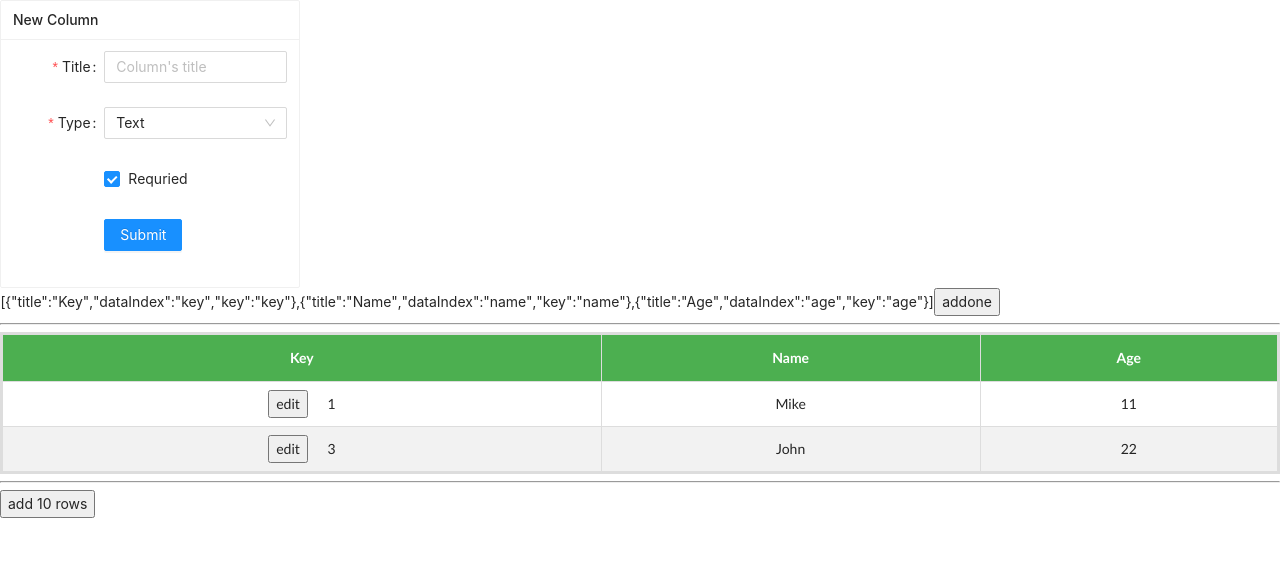
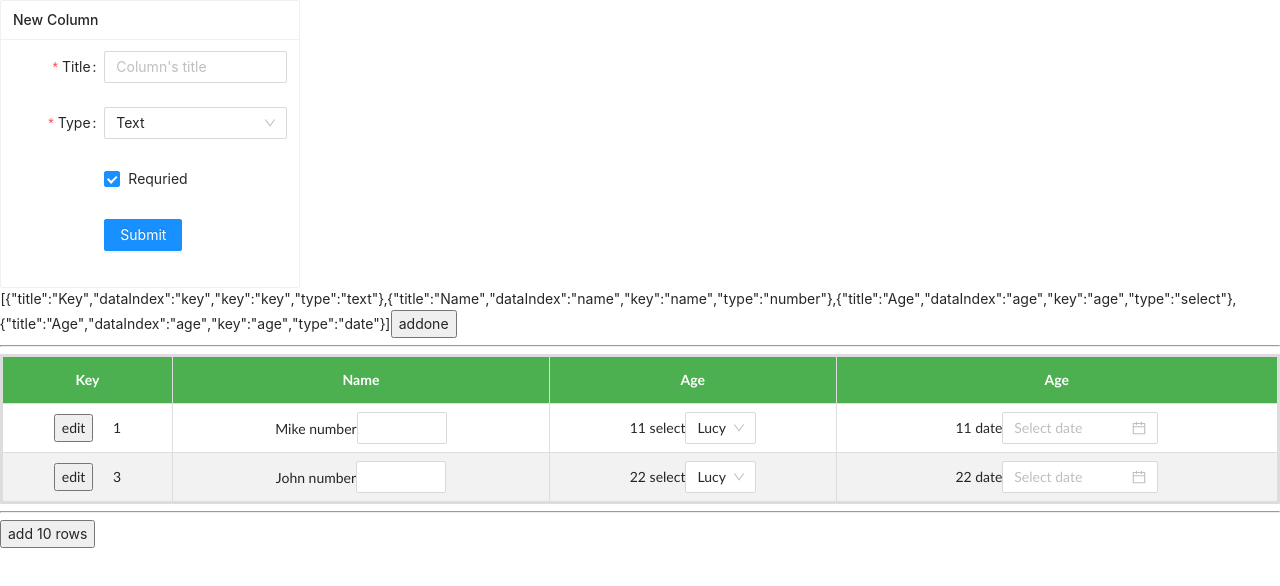
Before and after one commit to ZamurVedovatto/spreadsheet-exam, a React (Create React App) app: page / in a window 1280 px wide. Shown: the top 586 px of the page. Built offline with nearby package versions, Linux system fonts and the light colour scheme.

Commit message:
render types for the fields

```diff
--- a/src/components/DataTable.js
+++ b/src/components/DataTable.js
@@ -1,5 +1,7 @@
 import './DataTable.css'
 import { useState, useEffect } from "react";
+import { Input, InputNumber, Select, DatePicker, Space } from 'antd';
+const { Option } = Select;
 
 export default function DataTable({ columns, dataSource }) {
   const [inEditMode, setInEditMode] = useState({
@@ -29,12 +31,61 @@ export default function DataTable({ columns, dataSource }) {
     // setUnitPrice(null);
   }
 
-  const KeyRow = ({ column, columnData }) => {
+  const handleChangeSelect = (value) => {
+    console.log(`selected ${value}`);
+  }
+
+  const handleChangeInput = (value) => {
+    console.log('changed', value);
+  }
+
+  const handleChangeDate = (date, dateString) => {
+    console.log(date, dateString);
+  }
+
+  const EditRow = ({ column, columnData }) => {
     return <td key={column.key}><button style={{ marginRight: '1rem' }} onClick={onEdit}>edit</button> {columnData[`${column.key}`]}</td>
   }
 
   const SimpleRow = ({ column, columnData }) => {
-    return <td key={column.key}>{columnData[`${column.key}`]}</td>
+    switch (column.type) {
+      case 'text':
+        return <td key={column.key}>
+          {columnData[`${column.key}`]} text
+          <Input placeholder="Basic usage" onChange={handleChangeInput} />
+        </td>
+
+      case 'number':
+        return <td key={column.key}>
+          {columnData[`${column.key}`]} number
+          <InputNumber onChange={handleChangeInput} />
+        </td>
+
+      case 'select':
+        return <td key={column.key}>
+          {columnData[`${column.key}`]} select
+          <Select defaultValue="lucy" onChange={handleChangeSelect}>
+            <Option value="jack">Jack</Option>
+            <Option value="lucy">Lucy</Option>
+            <Option value="Yiminghe">yiminghe</Option>
+          </Select>
+        </td>
+
+      case 'date':
+        return<td key={column.key}>
+          {columnData[`${column.key}`]} date
+          <Space direction="vertical">
+            <DatePicker onChange={handleChangeDate} />
+          </Space>
+        </td>
+
+
+      default:
+        return <td key={column.key}>
+          {columnData[`${column.key}`]} text
+        </td>
+    }
+
   }
 
   const renderTableData = () => {
@@ -42,7 +93,10 @@ export default function DataTable({ columns, dataSource }) {
       return (
         <tr key={index}>
           { columns.map(column => {
-            return column.key === 'key' ? <KeyRow column={column} columnData={columnData}></KeyRow> : <SimpleRow column={column} columnData={columnData}></SimpleRow>
+            return column.key === 'key' ?
+              <EditRow column={column} columnData={columnData}></EditRow>
+              :
+              <SimpleRow column={column} columnData={columnData}></SimpleRow>
             // return <td key={column.key}>{columnData[`${column.key}`]}</td>
           })}
         </tr>
--- a/src/components/Spreadsheet.js
+++ b/src/components/Spreadsheet.js
@@ -2,12 +2,13 @@ import { useState, useEffect } from "react";
 import ColumnForm from "./ColumnForm";
 import DataTable from "./DataTable";
 
-const firstColumn = { title: 'Key', dataIndex: 'key', key: 'key' };
-const secondColumn = { title: 'Name', dataIndex: 'name', key: 'name' };
-const thirdColumn = { title: 'Age', dataIndex: 'age', key: 'age' };
+const firstColumn = { title: 'Key', dataIndex: 'key', key: 'key', type: 'text' };
+const secondColumn = { title: 'Name', dataIndex: 'name', key: 'name', type: 'number' };
+const thirdColumn = { title: 'Age', dataIndex: 'age', key: 'age', type: 'select' };
+const fourthColumn = { title: 'Age', dataIndex: 'age', key: 'age', type: 'date' };
 
 export default function Spreadsheet() {
-  const [columns, setColumns] = useState([firstColumn, secondColumn, thirdColumn]);
+  const [columns, setColumns] = useState([firstColumn, secondColumn, thirdColumn, fourthColumn]);
   const [dataSource, setDataSource] = useState([{key: '1', name: 'Mike', age: 11, asas: 'asas'}, {key: '3', name: 'John', age: 22, asas: 'asas'}]);
 
   useEffect(() => {
```
Also changed, not shown: TODO.txt, 1 other file (tests, documents, lock files or other folders).
